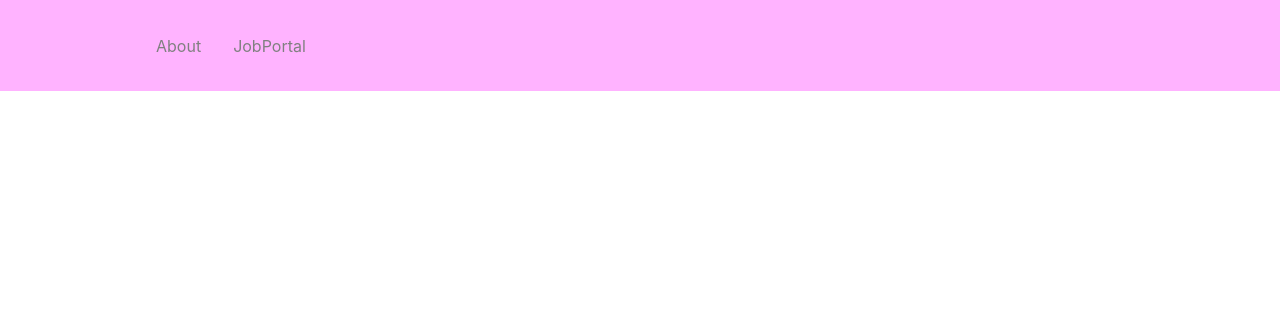
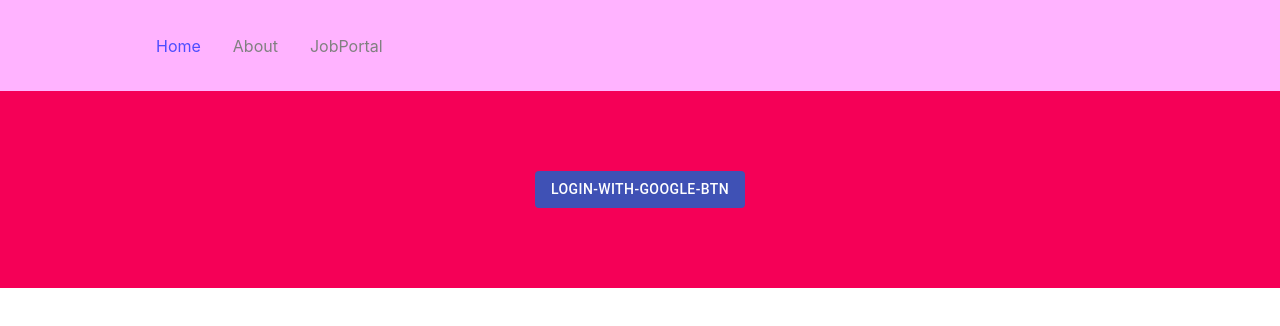
Before and after one commit to sukhmani0345/Employ-Her, a React (Create React App) app in the folder client/: page /homeS in a window 1280 px wide. Before the commit this address had no page. Shown: the top 326 px of the page. Built offline with nearby package versions, Linux system fonts and the light colour scheme.

Commit message:
Google Authentication integrated

```diff
--- a/client/src/App.js
+++ b/client/src/App.js
@@ -1,14 +1,15 @@
 import React from 'react';
 import './App.css';
 import Navbar from './components/Navbar';
-import { signInWithGoogle } from "./Firebase";
+
 
 import { BrowserRouter as Router, Routes, Route}
     from 'react-router-dom';
 
 import Home from './pages'
 import About from './pages/about';
- import JobPortal from './pages/jobportal';
+import JobPortal from './pages/jobportal';
+import HomeS from './pages/Home_Authentication/homeS';
 
 function App(){
 
@@ -17,6 +18,7 @@ function App(){
       <Navbar />
       <Routes>
         <Route path='/' element={<Home />} />
+        <Route path = '/homeS' element={<HomeS />} />
         <Route path='/about' element={<About />} />
         <Route path='/jobportal' element={<JobPortal/>} />
       </Routes>
--- a/client/src/components/Navbar/index.jsx
+++ b/client/src/components/Navbar/index.jsx
@@ -7,7 +7,9 @@ const Navbar = () => {
 
         <>
             <Nav>
-                <NavMenu>
+                <NavMenu><NavLink to="/homeS" activeStyle>
+                        Home
+                    </NavLink>
                     <NavLink to="/about" activeStyle>
                         About
                     </NavLink>
--- /dev/null
+++ b/client/src/pages/Home_Authentication/homeS.jsx
@@ -0,0 +1,17 @@
+import React from "react";
+import { Box, Grid, Typography, Button, ThemeProvider} from '@material-ui/core';
+import { signInWithGoogle } from "./Firebase.js";
+
+
+export default (props) =>(
+
+<Box py={10} bgcolor="secondary.main" color = "White">
+<Grid container justifyContent="center" >
+    <Grid item x = {10}>
+        <Box display = "flex" justifyContent="space-between">
+        <Button variant = "contained" color = "primary" disableElevation onClick={signInWithGoogle}>login-with-google-btn</Button>
+        </Box>
+    </Grid>
+</Grid>
+</Box>
+  );
```
Also changed, not shown: client/package.json (+4 -3 lines), client/src/pages/Home_Authentication/Firebase.js (renamed from client/src/Firebase.js), 1 other file (tests, documents, lock files or other folders).
